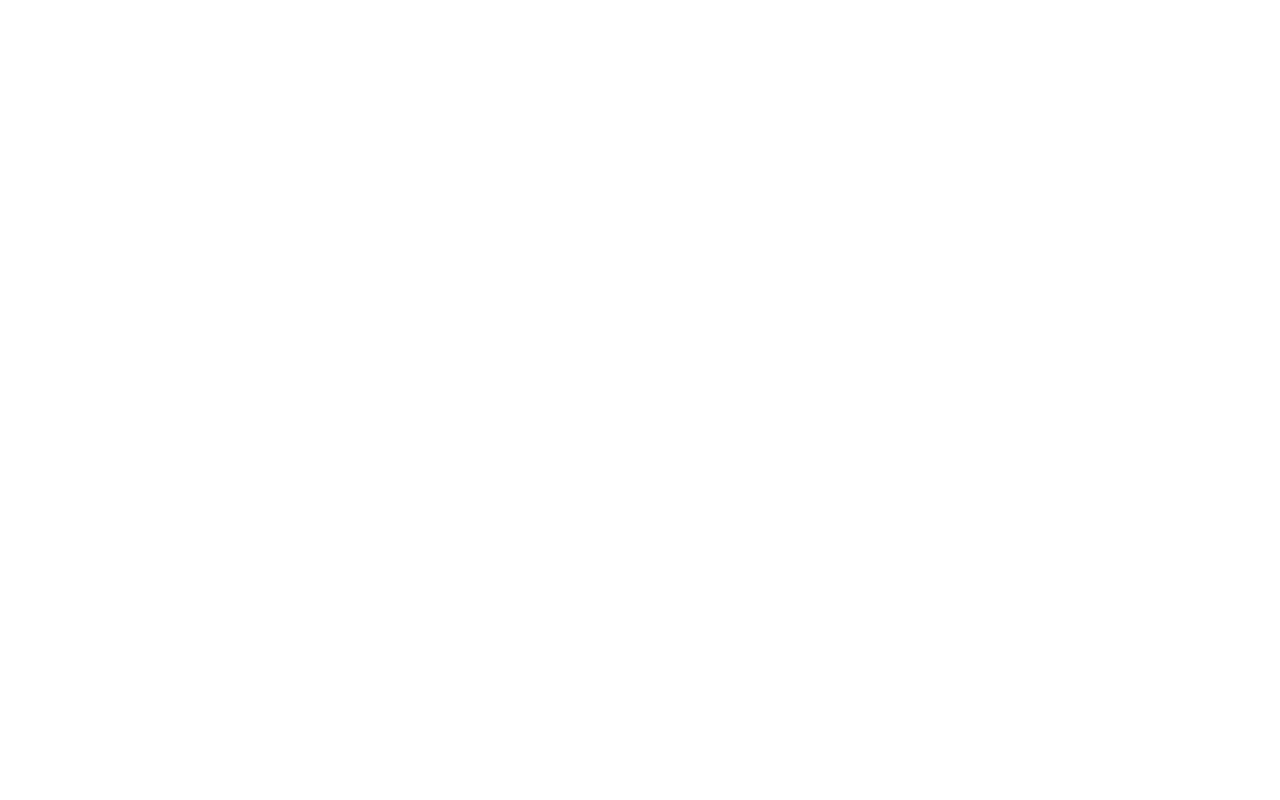
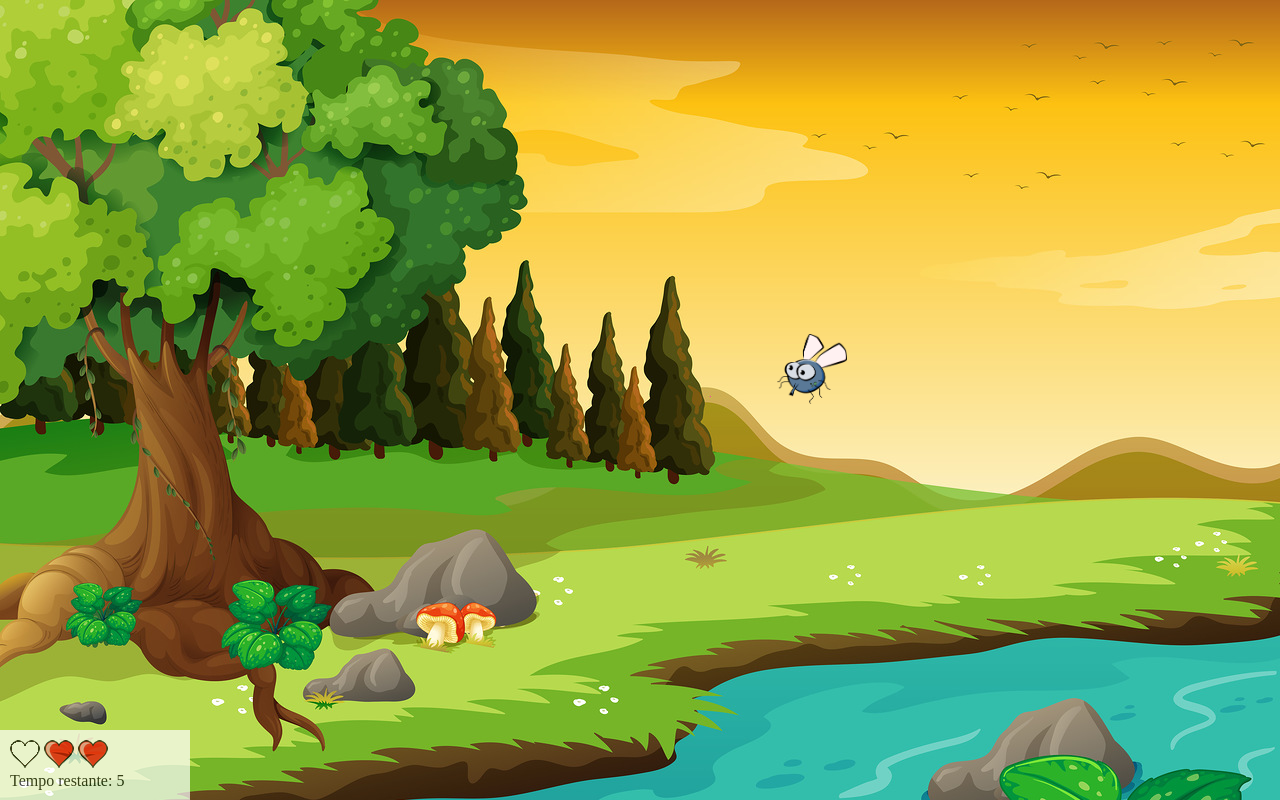
Before and after one commit to mateuscaetano952/11_webdev_mata_mosquito, a plain HTML site: page index.html in a window 1280 px wide. Drawn offline with Linux system fonts and the light colour scheme.

Commit message:
quase finalizado

```diff
--- a/index.html
+++ b/index.html
@@ -5,9 +5,32 @@
     <meta http-equiv="X-UA-Compatible" content="IE=edge">
     <meta name="viewport" content="width=device-width, initial-scale=1.0">
     <title>Document</title>
+    <script src="script.js"></script>
+    <link rel="stylesheet" href="style.css">
 
 </head>
-<body>
+<body onresize="ajustaTamanhoTela()">
+
+    <div id="painel">
+        <div class="vidas">
+            <img id="v1" src="imagens/coracao_cheio.png" alt="">
+            <img id="v2" src="imagens/coracao_cheio.png" alt="">
+            <img id="v3" src="imagens/coracao_cheio.png" alt="">
+        </div>
+
+        <div id="cronometro">
+            Tempo restante: <span id="cronometroTempo">0</span>
+        </div>
+    </div>
+
+<script>
+    document.getElementById('cronometroTempo').innerHTML = cronometro
+
+    setInterval(function() {
+        GerarPosicaoMosquito()
+    }, 2000)
+</script>
+
 
 </body>
 </html>
--- /dev/null
+++ b/script.js
@@ -0,0 +1,94 @@
+var largura = 0;
+var altura = 0;
+var vidas = 1;
+var cronometro = 10;
+
+function ajustaTamanhoTela(){
+    largura = window.innerWidth;
+    altura = window.innerHeight;
+}
+
+
+
+setInterval(function () {
+    cronometro--
+    document.getElementById('cronometroTempo').innerHTML = cronometro
+    console.log(cronometro)
+    if(cronometro <= 0){
+        window.location.href = "vitoria.html"
+    }
+}, 1000);
+
+ajustaTamanhoTela()
+
+function geraClasseMosquito(){
+    var classe = Math.trunc(Math.random() * 3);
+    switch(classe){
+        case 0:
+            return 'mosquito1'
+        case 1:
+            return 'mosquito2'
+        case 2:
+            return 'mosquito3'
+    }
+}
+
+function ladoMosquito(){
+    var classe = Math.trunc(Math.random() * 2);
+    switch(classe){
+        case 0:
+            return 'ladoA'
+        case 1:
+            return 'ladoB'
+    }
+}
+
+function  CriaMosquito(x, y){
+
+    if(document.getElementById('mosquito')){
+        document.getElementById('mosquito').remove();
+
+
+
+
+       console.log(vidas)
+       if(vidas > 3){
+
+            window.location.href = "gameOver.html"
+       }else{
+            document.getElementById("v" + vidas).src = "imagens/coracao_vazio.png";
+       }
+
+       vidas++ ;
+    }
+
+
+    var mosquito = document.createElement('img');
+    mosquito.src = "/imagens/mosca.png";
+    mosquito.style.right = x + 'px';
+    mosquito.style.top = y + 'px';
+    mosquito.style.position = "absolute";
+    mosquito.id = 'mosquito'
+    document.body.appendChild(mosquito);
+    console.log(ladoMosquito())
+    mosquito.className = geraClasseMosquito() + ' ' + ladoMosquito();
+
+   mosquito.onclick = function(){
+    this.remove()
+   }
+}
+
+function GerarPosicaoMosquito(){
+    var posicaoX = Math.trunc(Math.random() * largura) - 90;
+    var posicaoY = Math.trunc(Math.random() * altura) - 90;
+
+    var posicaoX = posicaoX < 0? 0 : posicaoX;
+    var posicaoY = posicaoY < 0? 0 : posicaoY;
+
+    CriaMosquito(posicaoX, posicaoY);
+
+}
+
+function paginaInicial(){
+    window.location.href = "index.html"
+}
--- /dev/null
+++ b/style.css
@@ -0,0 +1,37 @@
+body{
+    background-image: url(imagens/bg.jpg);
+    background-size: 100%;
+    background-repeat: no-repeat;
+}
+
+.mosquito1{
+    width: 50px;
+    height: 50px;
+}
+
+.mosquito2{
+    width: 60px;
+    height: 60px;
+}
+
+.mosquito3{
+    width: 70px;
+    height: 70px;
+}
+
+
+.ladoB{
+    transform: scaleX(-1);
+}
+
+/*Hud elements*/
+#painel{
+    background: #fff;
+    opacity: 0.7;
+    width: 170px;
+    position: absolute;
+    left: 0px;
+    bottom: 0px;
+    padding: 10px;
+
+}
```
Also changed, not shown: gameOver.html (added, +24 -0 lines), vitoria.html (added, +24 -0 lines), imagens/bg.jpg (added), imagens/coracao_cheio.png (added), imagens/coracao_vazio.png (added), imagens/game.png (added), imagens/game_over.png (added), imagens/mata_mosca.png (added), imagens/mosca.png (added), imagens/vitoria.png (added), js.js (deleted).
